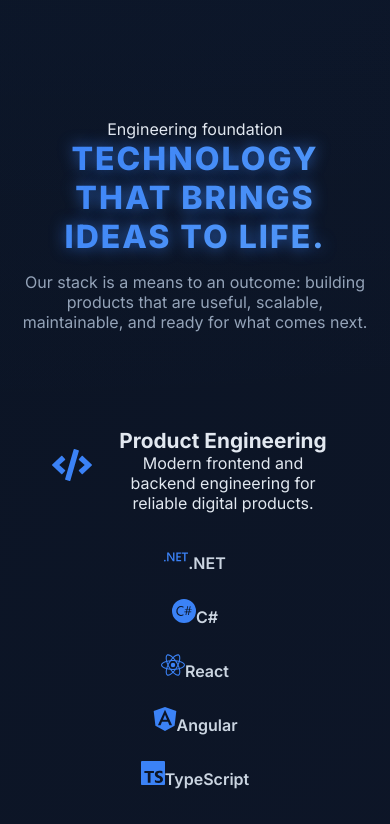
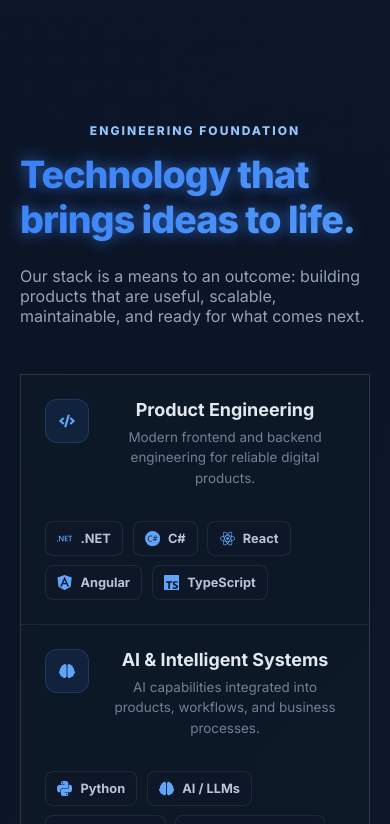
Before and after one commit to rajeshreddyrrr/ZealInfy-Website, a React (Create React App) app: page / in a window 390 px wide. Shown: the part 2980-3804 px from the top of the page. Built offline with nearby package versions, Linux system fonts and the light colour scheme.

Commit message:
refactor: present technology as engineering capabilities

```diff
--- a/src/components/Skills.css
+++ b/src/components/Skills.css
@@ -1,185 +1,142 @@
 .skills-section {
-  background: transparent;
+  position: relative;
+}
+
+.skills-heading {
+  display: grid;
+  grid-template-columns: 1fr 0.8fr;
+  gap: 3rem;
+  align-items: end;
+  margin-bottom: 3rem;
+}
+
+.skills-eyebrow {
+  display: inline-block;
+  margin-bottom: 0.9rem;
+  color: #93c5fd;
+  font-size: 0.75rem;
+  font-weight: 800;
+  letter-spacing: 0.17em;
+  text-transform: uppercase;
+}
+
+.skills-heading .section-title {
+  margin-bottom: 0;
+  text-align: left;
+  text-transform: none;
+  letter-spacing: -0.025em;
+  font-size: clamp(2.4rem, 4.7vw, 4rem);
+}
+
+.skills-heading .section-subtitle {
+  margin: 0;
+  text-align: left;
+  max-width: 520px;
 }
 
 .skills-grid {
   display: grid;
-  grid-template-columns: repeat(2, 1fr);
-  gap: 2.5rem;
-  margin-bottom: 5rem;
+  grid-template-columns: repeat(3, minmax(0, 1fr));
+  gap: 1px;
+  background: rgba(148, 163, 184, 0.13);
+  border: 1px solid rgba(148, 163, 184, 0.13);
 }
 
 .skill-category {
-  background: transparent;
-  border: none;
-  border-radius: 0;
-  padding: 0 0 2rem;
-  transition: none;
+  min-height: 300px;
+  padding: 2rem;
+  background: rgba(7, 17, 31, 0.66);
+  transition: background 0.25s ease;
 }
 
 .skill-category:hover {
-  transform: none;
-  border-color: transparent;
-  box-shadow: none;
+  background: rgba(15, 30, 52, 0.82);
 }
 
 .category-header {
   display: flex;
-  align-items: center;
   gap: 1rem;
+  align-items: flex-start;
   margin-bottom: 2rem;
 }
 
 .category-icon {
-  font-size: 2.5rem;
-  color: #3b82f6;
+  width: 44px;
+  height: 44px;
+  flex: 0 0 44px;
+  display: grid;
+  place-items: center;
+  border-radius: 12px;
+  color: #60a5fa;
+  background: rgba(59, 130, 246, 0.1);
+  border: 1px solid rgba(96, 165, 250, 0.17);
 }
 
 .category-title {
-  font-size: 1.5rem;
   color: #e2e8f0;
-  font-weight: 700;
+  font-size: 1.12rem;
+  margin-bottom: 0.4rem;
+}
+
+.category-header p {
+  color: #718096;
+  font-size: 0.84rem;
+  line-height: 1.55;
 }
 
 .skills-list {
   display: flex;
-  flex-direction: column;
-  gap: 1.5rem;
+  flex-wrap: wrap;
+  gap: 0.6rem;
 }
 
 .skill-item {
-  width: 100%;
+  display: inline-flex;
+  align-items: center;
+  gap: 0.5rem;
+  padding: 0.55rem 0.7rem;
+  border: 1px solid rgba(148, 163, 184, 0.12);
+  border-radius: 8px;
+  color: #b8c5d6;
+  background: rgba(15, 23, 42, 0.35);
+  font-size: 0.8rem;
+  transition: all 0.2s ease;
 }
 
-.skill-info {
-  display: flex;
-  justify-content: space-between;
-  align-items: center;
-  margin-bottom: 0.75rem;
-}
-
-.skill-name-wrapper {
-  display: flex;
-  align-items: center;
-  gap: 0.75rem;
+.skill-item:hover {
+  color: #dbeafe;
+  border-color: rgba(96, 165, 250, 0.28);
+  transform: translateY(-1px);
 }
 
 .skill-icon {
-  font-size: 1.5rem;
-  color: #3b82f6;
+  display: inline-flex;
+  color: #60a5fa;
+  font-size: 0.95rem;
 }
 
 .skill-name {
-  font-size: 1.1rem;
-  color: #cbd5e1;
-  font-weight: 600;
+  font-weight: 650;
 }
 
-.skill-percentage {
-  font-size: 1rem;
-  color: #3b82f6;
-  font-weight: 700;
-}
+@media (max-width: 1000px) {
+  .skills-heading {
+    grid-template-columns: 1fr;
+    gap: 1.5rem;
+  }
 
-.skill-bar {
-  width: 100%;
-  height: 8px;
-  background: rgba(59, 130, 246, 0.1);
-  border-radius: 10px;
-  overflow: hidden;
-}
-
-.skill-progress {
-  height: 100%;
-  background: linear-gradient(90deg, #3b82f6 0%, #60a5fa 100%);
-  border-radius: 10px;
-  transition: width 1s ease-out;
-  box-shadow: 0 0 10px rgba(59, 130, 246, 0.5);
-}
-
-.tech-stack-showcase {
-  background: linear-gradient(135deg, rgba(59, 130, 246, 0.08) 0%, rgba(37, 99, 235, 0.04) 100%);
-  backdrop-filter: blur(10px);
-  border: 1px solid rgba(59, 130, 246, 0.2);
-  border-radius: 24px;
-  padding: 3rem;
-  text-align: center;
-}
-
-.showcase-title {
-  font-size: 2rem;
-  color: #e2e8f0;
-  margin-bottom: 2.5rem;
-  font-weight: 700;
-}
-
-.tech-icons {
-  display: flex;
-  justify-content: center;
-  align-items: center;
-  gap: 3rem;
-  flex-wrap: wrap;
-}
-
-.tech-icon-item {
-  display: flex;
-  flex-direction: column;
-  align-items: center;
-  gap: 0.75rem;
-  font-size: 4rem;
-  color: #3b82f6;
-  transition: all 0.3s ease;
-  cursor: pointer;
-}
-
-.tech-icon-item:hover {
-  transform: translateY(-10px) scale(1.1);
-  color: #60a5fa;
-}
-
-.tech-icon-item span {
-  font-size: 0.9rem;
-  color: #cbd5e1;
-  font-weight: 600;
-}
-
-@media (max-width: 1024px) {
   .skills-grid {
     grid-template-columns: 1fr;
-    gap: 2rem;
-  }
-
-  .tech-icons {
-    gap: 2rem;
-  }
-
-  .tech-icon-item {
-    font-size: 3rem;
   }
 }
 
 @media (max-width: 768px) {
-  .skill-category {
-    padding: 2rem;
+  .skills-heading .section-title {
+    font-size: 2.35rem;
   }
 
-  .category-title {
-    font-size: 1.3rem;
-  }
-
-  .skill-name {
-    font-size: 1rem;
-  }
-
-  .showcase-title {
-    font-size: 1.5rem;
-  }
-
-  .tech-icons {
-    gap: 1.5rem;
-  }
-
-  .tech-icon-item {
-    font-size: 2.5rem;
+  .skill-category {
+    min-height: auto;
+    padding: 1.5rem;
   }
 }
```
